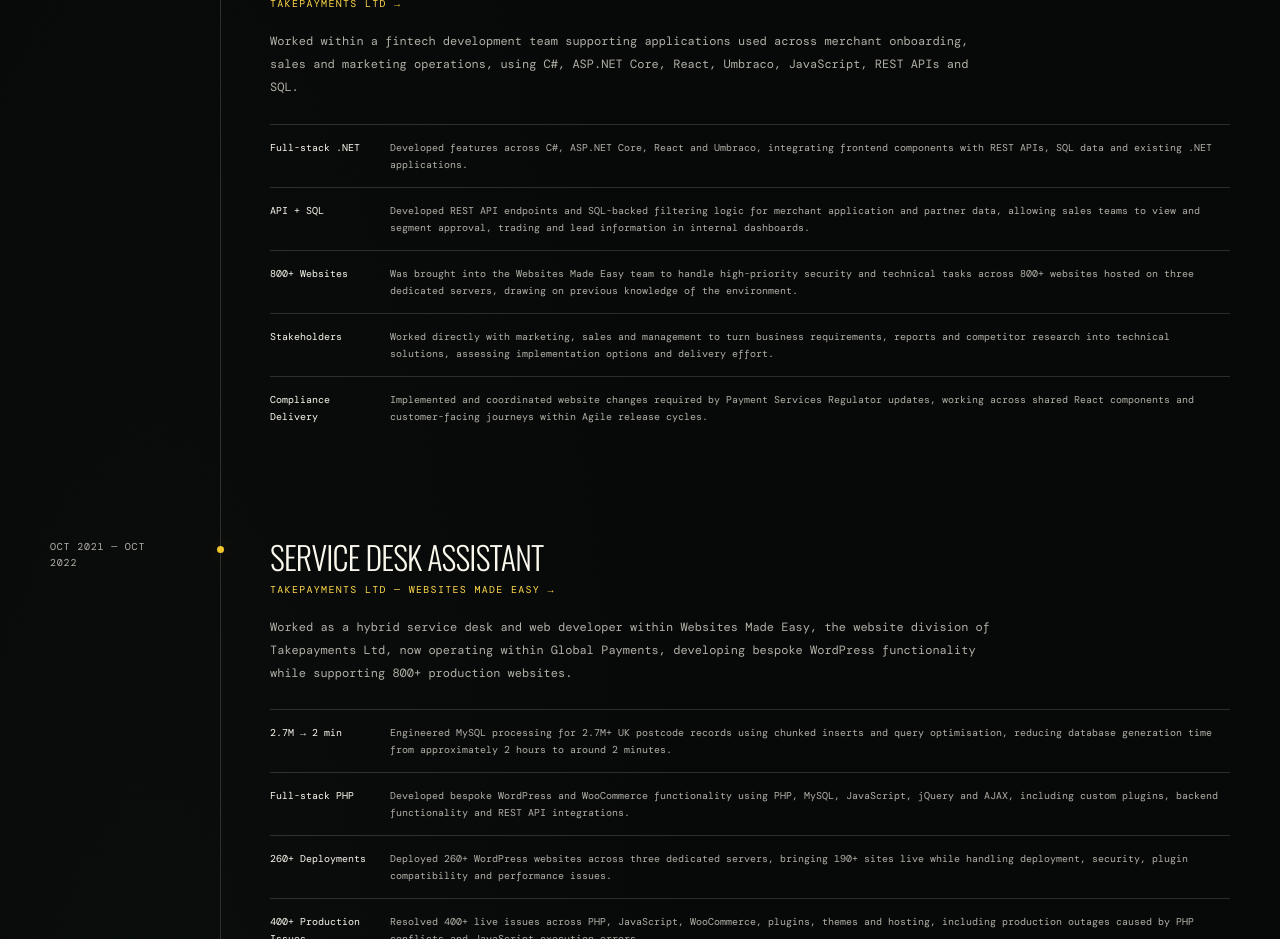
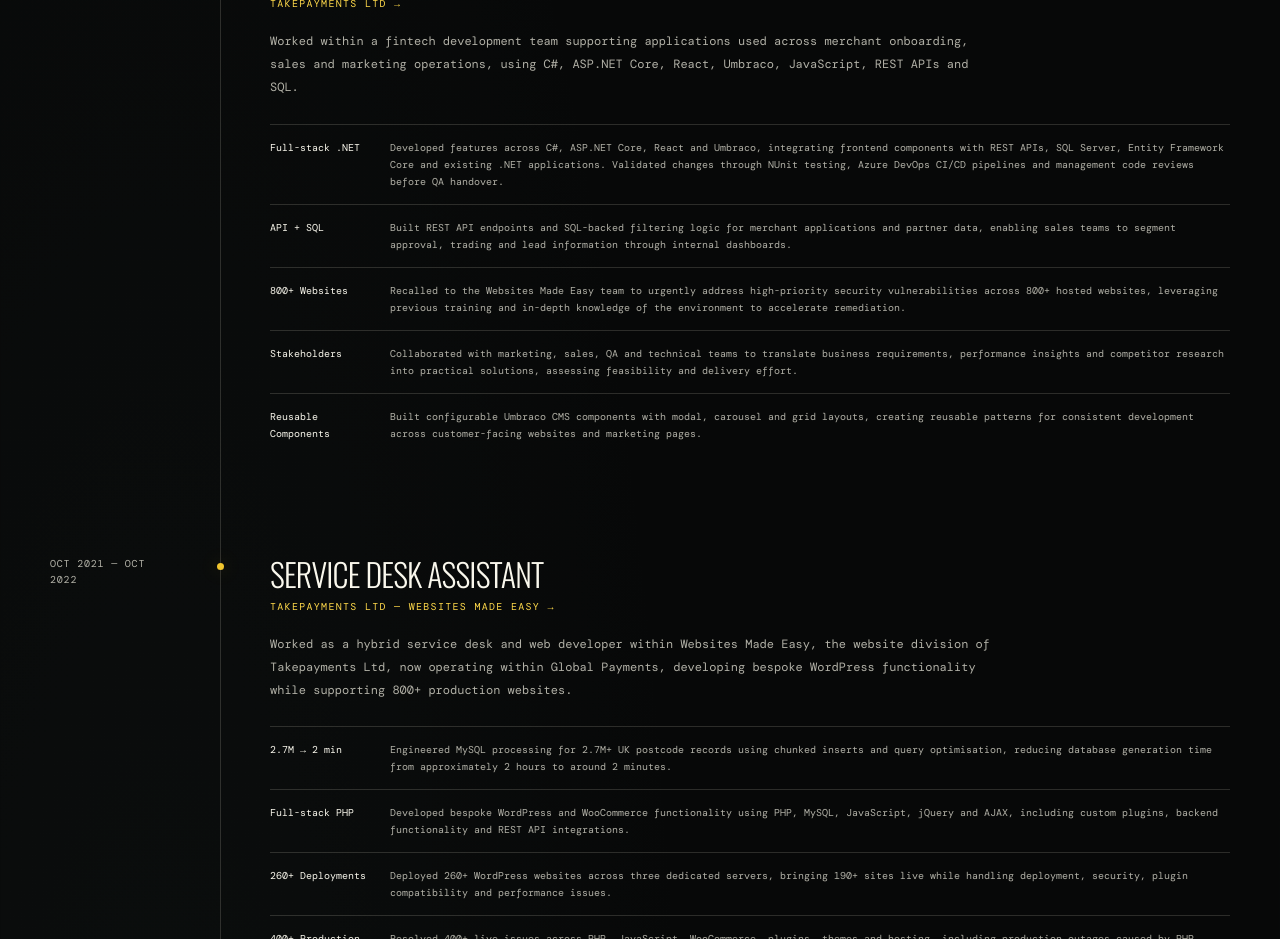
Before and after one commit to TMaz1/portfolio, a React (Vite) app: page / in a window 1280 px wide. Shown: the part 3100-4039 px from the top of the page. Built offline with nearby package versions, Linux system fonts and the light colour scheme; a web font is replaced by a local one.

Commit message:
refactor: update .NET developer experience achievements

```diff
--- a/src/content/home.ts
+++ b/src/content/home.ts
@@ -57,27 +57,27 @@ export const experience: ExperienceItem[] = [
 			{
 				label: "Full-stack .NET",
 				description:
-					"Developed features across C#, ASP.NET Core, React and Umbraco, integrating frontend components with REST APIs, SQL data and existing .NET applications.",
+					"Developed features across C#, ASP.NET Core, React and Umbraco, integrating frontend components with REST APIs, SQL Server, Entity Framework Core and existing .NET applications. Validated changes through NUnit testing, Azure DevOps CI/CD pipelines and management code reviews before QA handover.",
 			},
 			{
 				label: "API + SQL",
 				description:
-					"Developed REST API endpoints and SQL-backed filtering logic for merchant application and partner data, allowing sales teams to view and segment approval, trading and lead information in internal dashboards.",
+					"Built REST API endpoints and SQL-backed filtering logic for merchant applications and partner data, enabling sales teams to segment approval, trading and lead information through internal dashboards.",
 			},
 			{
 				label: "800+ Websites",
 				description:
-					"Was brought into the Websites Made Easy team to handle high-priority security and technical tasks across 800+ websites hosted on three dedicated servers, drawing on previous knowledge of the environment.",
+					"Recalled to the Websites Made Easy team to urgently address high-priority security vulnerabilities across 800+ hosted websites, leveraging previous training and in-depth knowledge of the environment to accelerate remediation.",
 			},
 			{
 				label: "Stakeholders",
 				description:
-					"Worked directly with marketing, sales and management to turn business requirements, reports and competitor research into technical solutions, assessing implementation options and delivery effort.",
+					"Collaborated with marketing, sales, QA and technical teams to translate business requirements, performance insights and competitor research into practical solutions, assessing feasibility and delivery effort.",
 			},
 			{
-				label: "Compliance Delivery",
+				label: "Reusable Components",
 				description:
-					"Implemented and coordinated website changes required by Payment Services Regulator updates, working across shared React components and customer-facing journeys within Agile release cycles.",
+					"Built configurable Umbraco CMS components with modal, carousel and grid layouts, creating reusable patterns for consistent development across customer-facing websites and marketing pages.",
 			},
 		],
 	},
```
